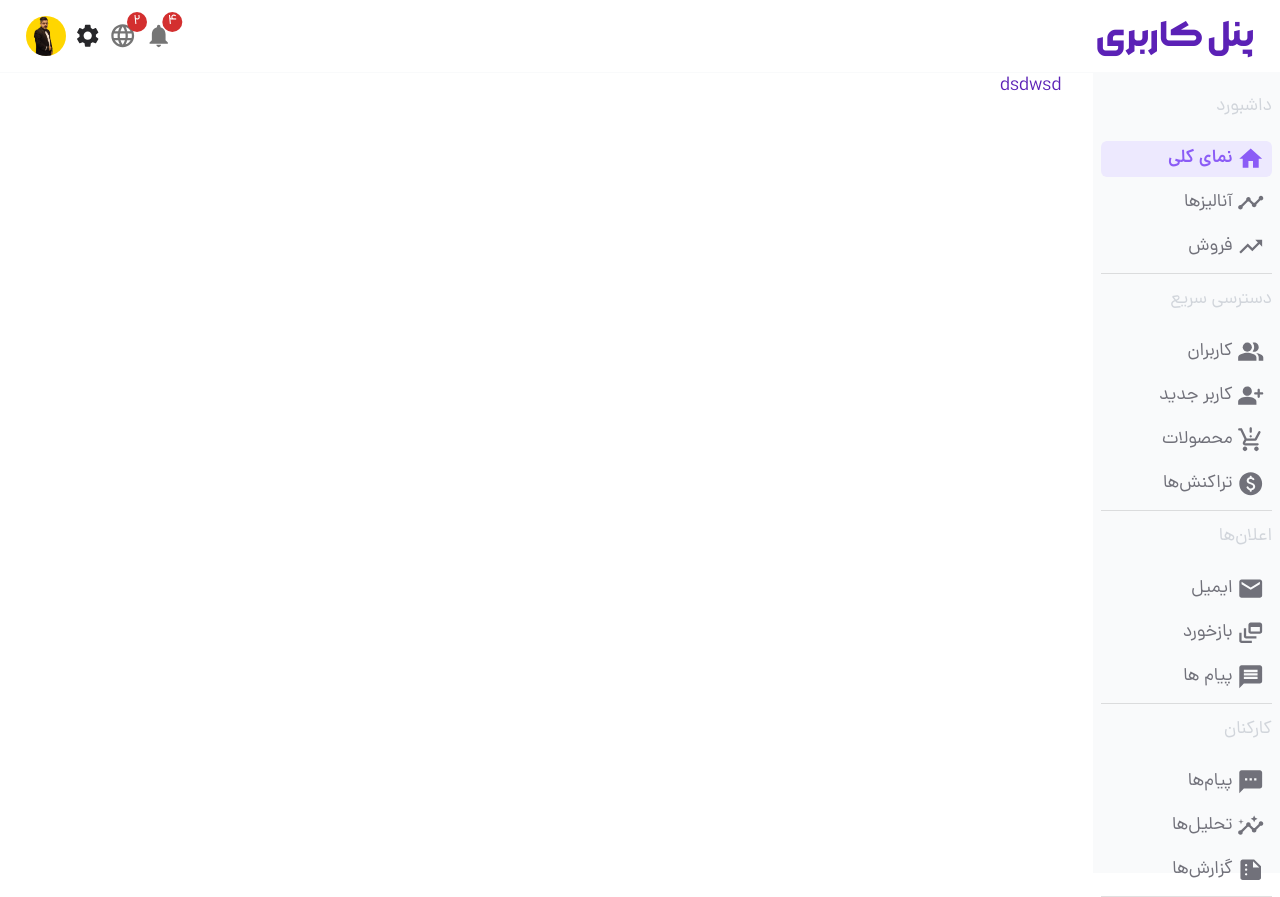
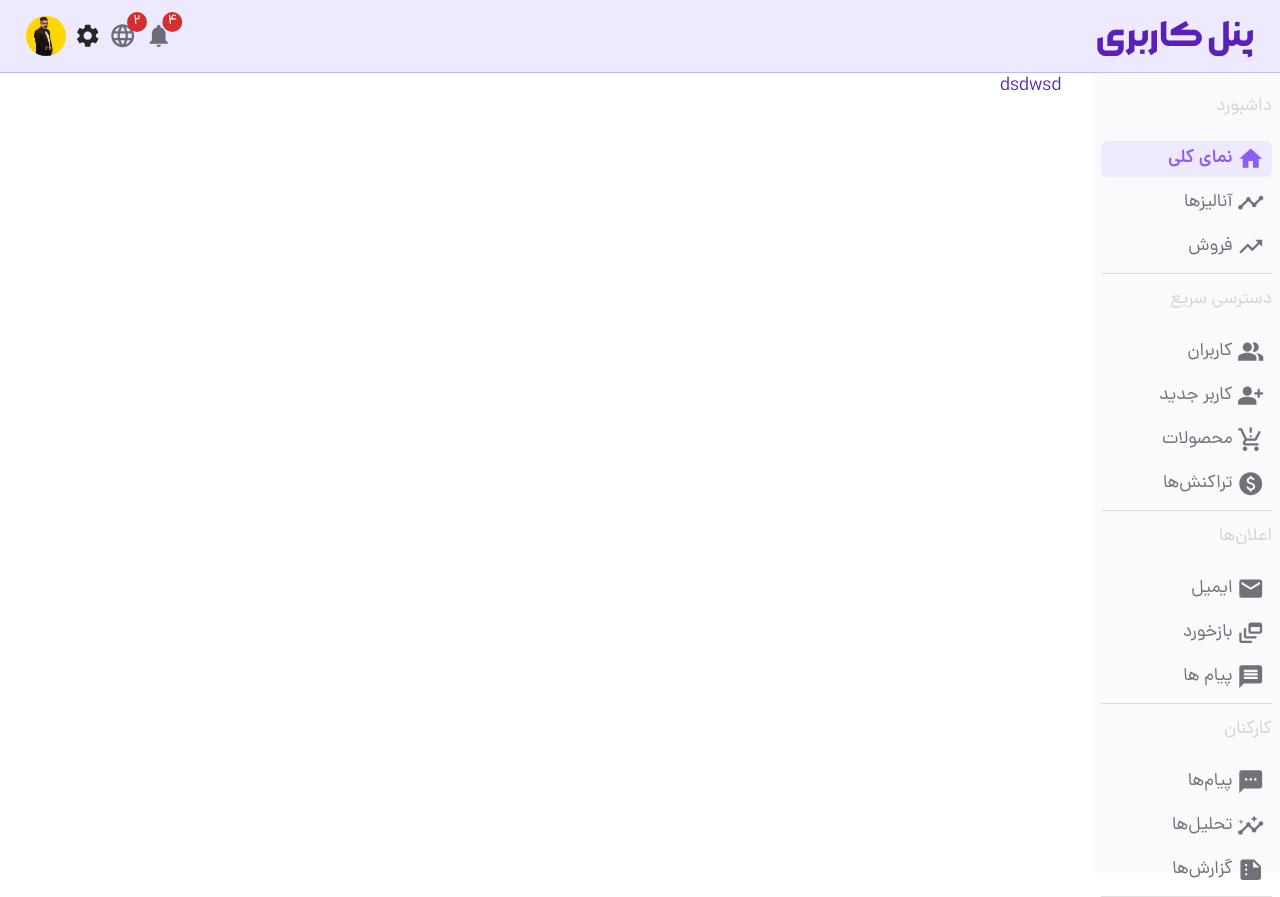
Before and after one commit to Ghorbani-Dev1985/AdminPanel, a React (Vite) app: page / in a window 1280 px wide. Built offline with nearby package versions, Linux system fonts and the light colour scheme.

Commit message:
style: change bg in Header component

```diff
--- a/src/Components/Header/Header.jsx
+++ b/src/Components/Header/Header.jsx
@@ -6,7 +6,7 @@ import SettingsIcon from '@mui/icons-material/Settings';
 import UserImg from '../../assets/Images/github.png'
 function Header() {
   return (
-    <header className='p-4 sticky top-0 z-50 bg-white/10 backdrop-blur-sm border-0 border-b border-b-gray-50 border-solid'>
+    <header className='p-4 sticky top-0 z-50 bg-violet-300/30 backdrop-blur-sm border-0 border-b border-b-violet-300 border-solid'>
       <Box className="container">
         <Box className="flex-between">
          <h1 className='font-MorabbaBold'>پنل کاربری</h1>
```
